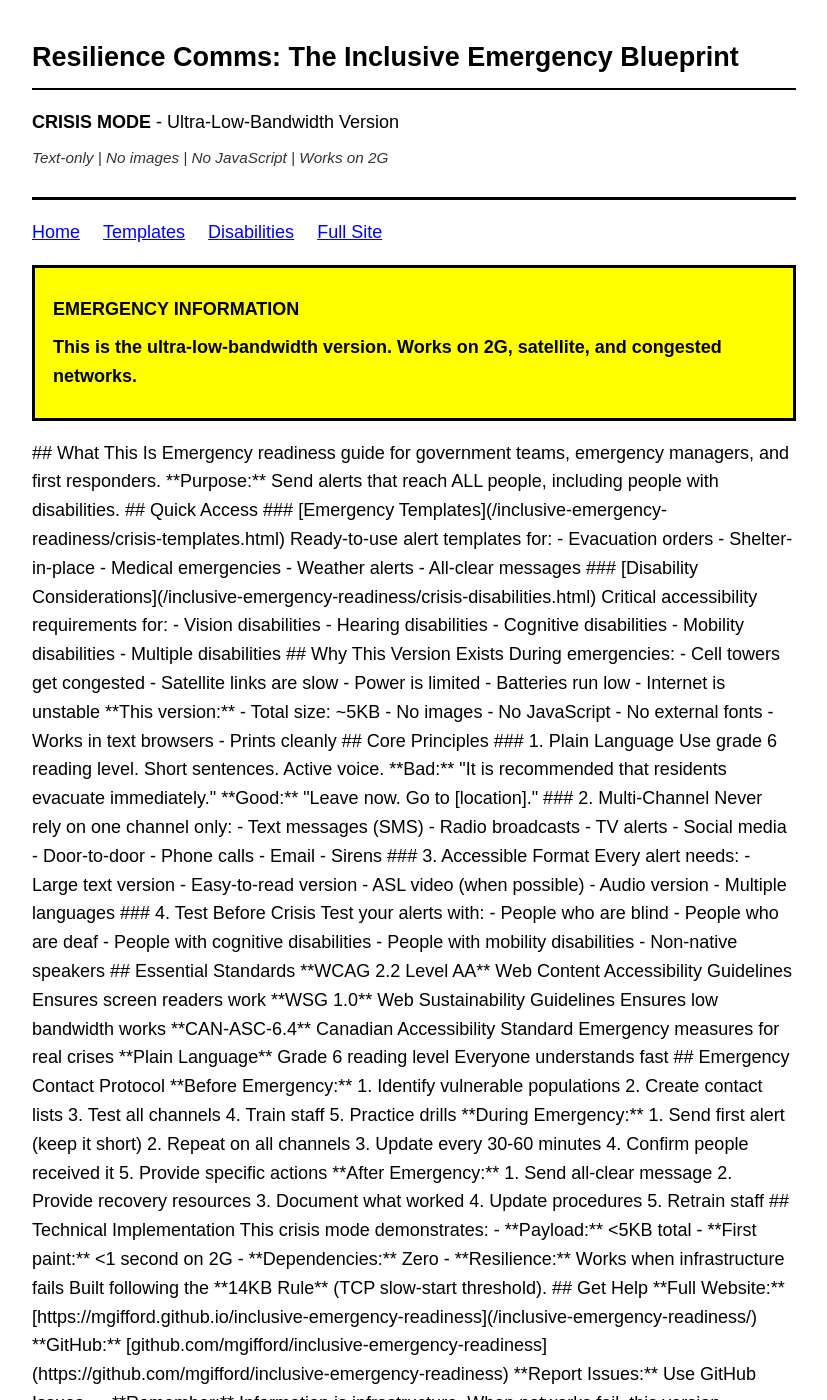
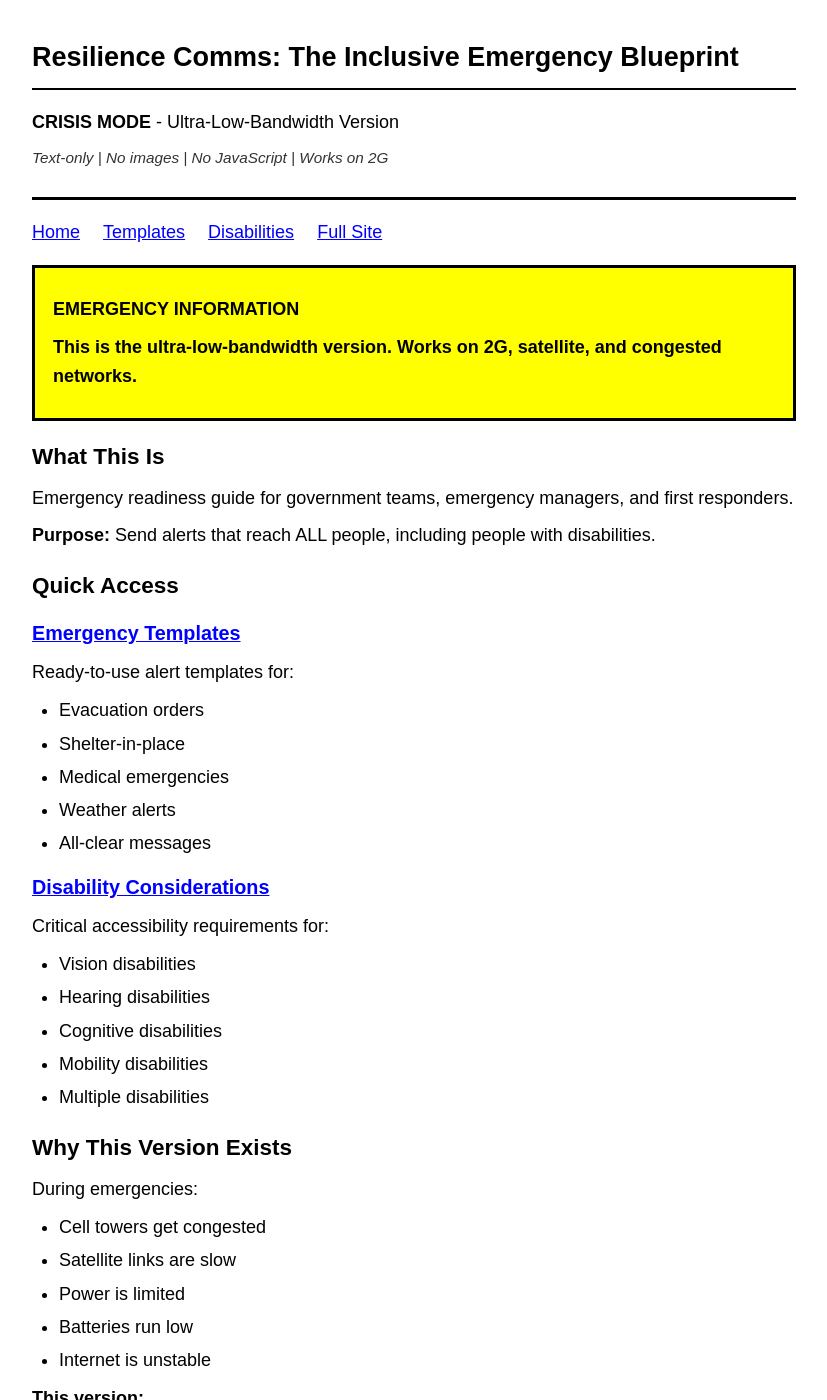
Before and after one commit to mgifford/inclusive-emergency-readiness, a Jekyll site: the page built from crisis.md, in a window 1280 px wide and 1400 px high. Shown: the whole window, without its empty margins (226-1053 px from the left). Built offline with Jekyll 4.4.1, drawn with Linux system fonts in a browser that asks for light colours; some of the changed text lies outside the part shown.

Commit message:
Add prefers-reduced-data support, page weight indicator, fix crisis page rendering
Co-authored-by: mgifford <116832+mgifford@users.noreply.github.com>

```diff
--- a/_includes/footer.html
+++ b/_includes/footer.html
@@ -14,7 +14,6 @@
       <div class="footer-section">
         <h3>Quick Links</h3>
         <ul>
-          <li><a href="{{ '/crisis.html' | relative_url }}"><strong>Crisis Mode</strong> (Ultra-Low Bandwidth)</a></li>
           <li><a href="{{ '/disabilities/' | relative_url }}">Disability Impacts</a></li>
           <li><a href="{{ '/framework/matrix.html' | relative_url }}">Framework Matrix</a></li>
           <li><a href="{{ '/toolkits/' | relative_url }}">Toolkits</a></li>
--- a/assets/css/emergency.scss
+++ b/assets/css/emergency.scss
@@ -710,16 +710,20 @@ body.high-contrast {
 // Low Data Mode
 // ============================================================================
 
-body.low-data {
-  // Remove background images
+// Mixin shared by both manual low-data class and prefers-reduced-data media query
+@mixin low-data-styles {
   background-image: none !important;
-
-  // Remove custom fonts (use system fonts only)
   font-family: sans-serif;
 
   * {
     background-image: none !important;
     font-family: inherit;
+    box-shadow: none !important;
+  }
+
+  // Hide logo image; site title text remains visible
+  .site-logo {
+    display: none;
   }
 
   // Simplify borders
@@ -729,6 +733,30 @@ body.low-data {
 
   h2 {
     border-bottom: 1px solid $color-text;
+  }
+
+  // Remove decorative community banner gradient
+  .community-banner {
+    background: #004080 !important;
+  }
+}
+
+body.low-data {
+  @include low-data-styles;
+}
+
+// ============================================================================
+// Prefers Reduced Data (browser/OS preference)
+// Applies the same optimizations as manual low-data mode when the user's
+// browser or OS signals they prefer less data usage.
+// See: https://developer.mozilla.org/en-US/docs/Web/CSS/@media/prefers-reduced-data
+// Note: This is an experimental feature with limited browser support (2025).
+// Manual Low Data Mode (body.low-data) remains the primary mechanism.
+// ============================================================================
+
+@media (prefers-reduced-data: reduce) {
+  body {
+    @include low-data-styles;
   }
 }
 
@@ -823,6 +851,32 @@ body.low-data {
 
   h2 {
     font-size: 1.3rem;
+  }
+}
+
+// ============================================================================
+// Page Weight Indicator
+// Injected by JS after page load; shows total transferred KB in corner.
+// ============================================================================
+
+.page-weight-indicator {
+  position: fixed;
+  bottom: 0.5rem;
+  right: 0.5rem;
+  background: #000000;
+  color: #ffffff;
+  font-size: 0.75rem;
+  font-family: $font-family-mono;
+  padding: 0.2rem 0.5rem;
+  border-radius: 3px;
+  opacity: 0.7;
+  z-index: $z-modal;
+  pointer-events: none;
+}
+
+@media print {
+  .page-weight-indicator {
+    display: none;
   }
 }
 
```
Also changed, not shown: CRISIS_MODE.md (+78 -22 lines), _layouts/default.html (+35 -7 lines), assets/js/mode-toggle.js (+29 -3 lines), index.md (+1 -1 lines), crisis-disabilities.md (renamed from crisis-disabilities.html), crisis-templates.md (renamed from crisis-templates.html), crisis.md (renamed from crisis.html).
